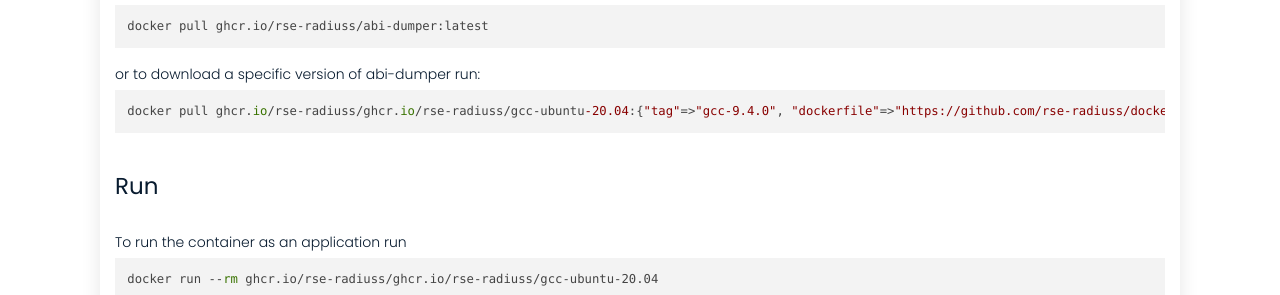
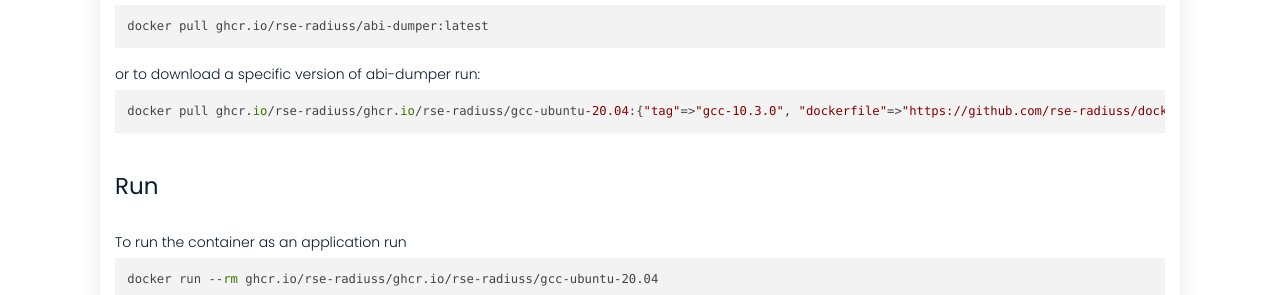
Before and after one commit to rse-ops/docker-images, a Jekyll site: the page built from _library/ghcr.io-rse-radiuss-gcc-ubuntu-20.04.md, in a window 1280 px wide and 1002 px high. Shown: the part 520-815 px from the top of the window. Built offline with Jekyll 4.4.1, drawn with Linux system fonts in a browser that asks for light colours; nearby versions of some CDN libraries.

Commit message:
Automated push to update library 2021-09-28

```diff
--- a/_library/ghcr.io-rse-radiuss-gcc-ubuntu-20.04.md
+++ b/_library/ghcr.io-rse-radiuss-gcc-ubuntu-20.04.md
@@ -1,14 +1,11 @@
 ---
 layout: container
 name: ghcr.io/rse-radiuss/gcc-ubuntu-20.04
-updated_at: 2021-09-28 05:20:09.378254
+updated_at: 2021-09-28 05:22:57.889101
 
 
 container_url: https://github.com/orgs/rse-radiuss/packages/container/package/gcc-ubuntu-20.04
 versions:
- - tag: gcc-9.4.0
-   dockerfile: https://github.com/rse-radiuss/docker-images/blob/main/ubuntu/gcc/Dockerfile
-   manifest: https://crane.ggcr.dev/manifest/ghcr.io/rse-radiuss/gcc-ubuntu-20.04:gcc-9.4.0
  - tag: gcc-10.3.0
    dockerfile: https://github.com/rse-radiuss/docker-images/blob/main/ubuntu/gcc/Dockerfile
    manifest: https://crane.ggcr.dev/manifest/ghcr.io/rse-radiuss/gcc-ubuntu-20.04:gcc-10.3.0
```
Also changed, not shown: other parts of _library/ghcr.io-rse-radiuss-gcc-ubuntu-20.04.md (+3 -0 lines).
